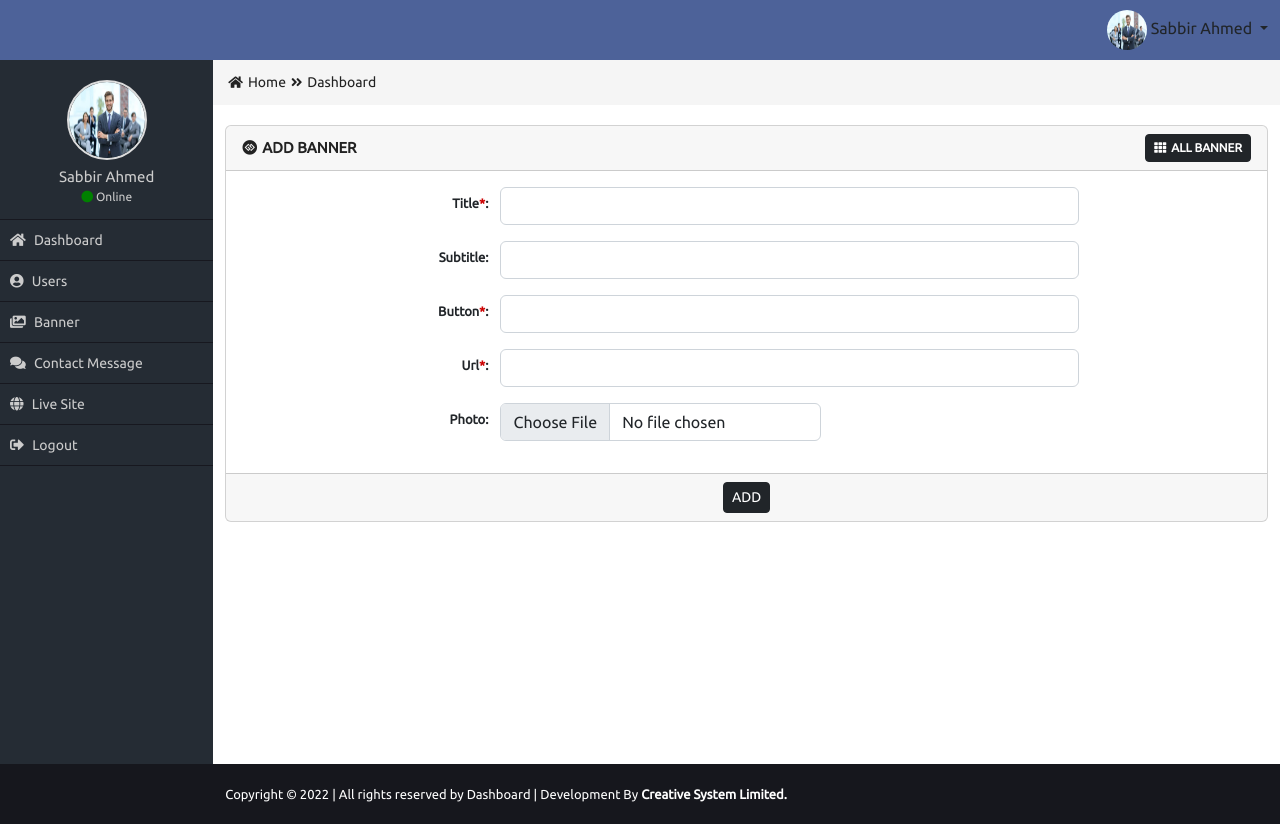
After one commit to bdahmad/Solartec, a PHP site: page /Admin/add-banner.php in a window 1280 px wide. The commit adds this page. Run offline with PHP 8.4, Linux system fonts and the light colour scheme; a user stored in the database is signed in.

Commit message:
working on banner

```diff
--- /dev/null
+++ b/Admin/add-banner.php
@@ -0,0 +1,108 @@
+<?php
+require_once("functions/function.php");
+needLogged();
+get_header();
+get_sidebar();
+
+
+
+
+?>
+
+<div class="row">
+   <div class="col-md-12 ">
+      <form method="post" action="" enctype="multipart/form-data">
+         <div class="card mb-3">
+            <div class="card-header">
+               <div class="row">
+                  <div class="col-md-8 card_title_part">
+                     <i class="fab fa-gg-circle"></i>Add Banner
+                  </div>
+                  <?php
+                     if (!empty($_POST)) {
+                        $title = $_POST['title'];
+                        $subtitle = $_POST['subtitle'];
+                        $button = $_POST['button'];
+                        $url = $_POST['url'];
+                        $photo = ($_FILES['photo']);
+                        $photoName = '';
+                        if ($photo['name'] != '') {
+                           $photoName = 'banner_' . time() . '_' . rand(100000, 100000000) . '.' . pathinfo($photo['name'], PATHINFO_EXTENSION);
+                        }
+
+                        $insert = "INSERT INTO `banners`( `banner_title`, `banner_subtitle`, `banner_button`, `banner_url`, `banner_image`)
+                        VALUES ('$title','$subtitle','$button','$url','$photoName')";
+
+
+                        if (!empty($title)) {
+                           if (!empty($subtitle)) {
+                              if (!empty($button)) {
+                                 if (!empty($url)) {
+                                    if (mysqli_query($con, $insert)) {
+                                       move_uploaded_file($photo['tmp_name'], 'uploads/' . $photoName);
+                                       echo "Banner add successfully complete.";
+                                    } else {
+                                       echo "banner add failed.";
+                                    }
+                                 } else {
+                                    echo "enter url link.";
+                                 }
+                              } else {
+                                 echo "enter banner button text.";
+                              }
+                           } else {
+                              echo "enter banner subtitle.";
+                           }
+                        } else {
+                           echo "enter banner title.";
+                        }
+                     }
+                     ?>
+                  <div class="col-md-4 card_button_part">
+                     <a href="all-banner.php" class="btn btn-sm btn-dark"><i class="fas fa-th"></i>All Banner</a>
+                  </div>
+               </div>
+            </div>
+            <div class="card-body">
+               <div class="row mb-3">
+                  <label class="col-sm-3 col-form-label col_form_label">Title<span class="req_star">*</span>:</label>
+                  <div class="col-sm-7">
+                     <input type="text" class="form-control form_control" id="" name="title">
+                  </div>
+               </div>
+               <div class="row mb-3">
+                  <label class="col-sm-3 col-form-label col_form_label">Subtitle:</label>
+                  <div class="col-sm-7">
+                     <input type="text" class="form-control form_control" id="" name="subtitle">
+                  </div>
+               </div>
+               <div class="row mb-3">
+                  <label class="col-sm-3 col-form-label col_form_label">Button<span class="req_star">*</span>:</label>
+                  <div class="col-sm-7">
+                     <input type="text" class="form-control form_control" id="" name="button">
+                  </div>
+               </div>
+               <div class="row mb-3">
+                  <label class="col-sm-3 col-form-label col_form_label">Url<span class="req_star">*</span>:</label>
+                  <div class="col-sm-7">
+                     <input type="text" class="form-control form_control" id="" name="url">
+                  </div>
+               </div>
+               <div class="row mb-3">
+                  <label class="col-sm-3 col-form-label col_form_label">Photo:</label>
+                  <div class="col-sm-4">
+                     <input type="file" class="form-control form_control" id="" name="photo">
+                  </div>
+               </div>
+            </div>
+            <div class="card-footer text-center">
+               <button type="submit" class="btn btn-sm btn-dark">ADD </button>
+            </div>
+         </div>
+      </form>
+   </div>
+</div>
+</div>
+<?php
+get_footer();
+?>
--- a/Admin/functions/function.php
+++ b/Admin/functions/function.php
@@ -1,5 +1,5 @@
 <?php session_start();
-require_once("config.php");
+require_once("../config.php");
 function get_header()
 {
    require_once("includes/header.php");
--- a/Admin/includes/sidebar.php
+++ b/Admin/includes/sidebar.php
@@ -27,7 +27,7 @@ require_once('functions/function.php');
                         <?php if ($_SESSION['role'] == 1) { ?>
                             <li><a href="all-user.php"><i class="fas fa-user-circle"></i> Users</a></li>
                         <?php } ?>
-                        <li><a href="#"><i class="fas fa-images"></i> Banner</a></li>
+                        <li><a href="add-banner.php"><i class="fas fa-images"></i> Banner</a></li>
                         <li><a href="#"><i class="fas fa-comments"></i> Contact Message</a></li>
                         <li><a href="#"><i class="fas fa-globe"></i> Live Site</a></li>
                         <li><a href="logout.php"><i class="fas fa-sign-out-alt"></i> Logout</a></li>
--- a/Admin/config.php
+++ b/config.php
@@ -1,5 +1,5 @@
 <?php
-$db_name='admin';
+$db_name='solartec';
 $db_user='root';
 $db_pass='';
 $db_host='localhost';
--- a/functions/function.php
+++ b/functions/function.php
@@ -1,5 +1,5 @@
 <?php
-
+require_once("config.php");
  function getheader(){
     require_once('includes/header.php');
 }
--- a/includes/header.php
+++ b/includes/header.php
@@ -10,7 +10,7 @@
     <meta content="" name="description">
 
     <!-- Favicon -->
-    <link href="img/favicon.ico" rel="icon">
+    <!-- <link href="img/favicon.ico" rel="icon"> -->
 
     <!-- Google Web Fonts -->
     <link rel="preconnect" href="https://fonts.googleapis.com">
```
Also changed, not shown: Admin/all-banner.php (added, +94 -0 lines), includes/carousel.php (+13 -28 lines).
